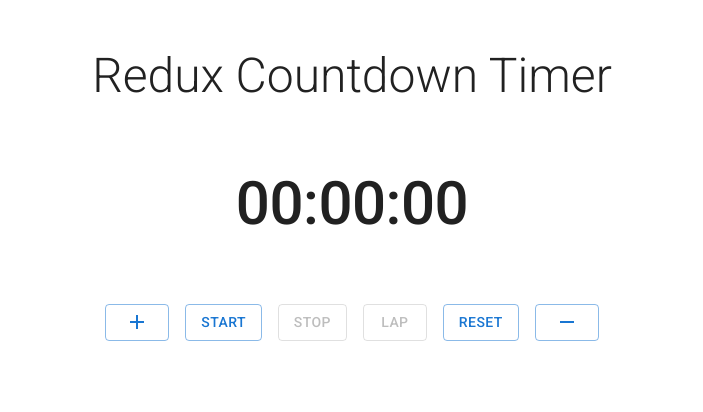
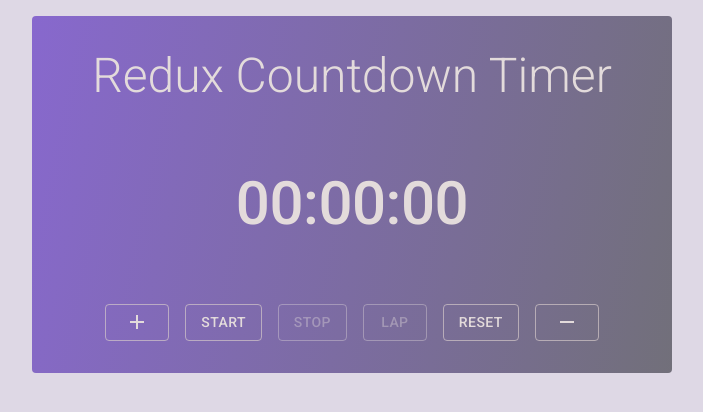
Before and after one commit to Adnan-Saleem-93/react-redux-app, a React (Create React App) app: page / in a window 1280 px wide. Shown: the top 412 px of the page, without its empty margins (288-991 px from the left). Built offline with nearby package versions, Linux system fonts and the light colour scheme.

Commit message:
clear laps dispatch actiona added. UI changes

```diff
--- a/src/App.css
+++ b/src/App.css
@@ -1,3 +1,27 @@
 .MuiBox-root > * {
   margin: 2rem 0 !important;
 }
+.app {
+  margin: 1rem auto !important;
+  width: 50%;
+  border-radius: 6px;
+  background: linear-gradient(102deg, #8160cbf2, #322f3eb0);
+  padding: 0 !important;
+}
+.app * {
+  color: #e3dbdb !important;
+}
+.MuiButton-root {
+  border-color: rgba(214, 202, 202, 0.678) !important;
+}
+.MuiButton-root:hover {
+  background: linear-gradient(102deg, #594486f2, #322f3eb0) !important;
+}
+.MuiButton-root:disabled {
+  color: #e3dbdb63 !important;
+  border-color: #e3dbdb63 !important;
+}
+
+body {
+  background-color: #bfb3cd80 !important;
+}
--- a/src/App.js
+++ b/src/App.js
@@ -23,6 +23,7 @@ function App() {
           bgcolor: 'background.paper',
           borderRadius: 1
         }}
+        className="app"
       >
         <Heading />
         <Stopwatch />
--- a/src/components/Laps.jsx
+++ b/src/components/Laps.jsx
@@ -1,8 +1,10 @@
 import React from 'react'
-import {Stack, Box} from '@mui/material'
-import {useSelector} from 'react-redux'
+import {Stack, Box, Button} from '@mui/material'
+import {clearLaps} from '../store/stopwatchSlice'
+import {useSelector, useDispatch} from 'react-redux'
 
 function Laps() {
+  const dispatch = useDispatch()
   const {laps} = useSelector((state) => state.stopwatch)
 
   return (
@@ -11,7 +13,17 @@ function Laps() {
         sx={{width: '30%'}}
         spacing={2}
         style={{display: `${laps.length > 0 ? 'block' : 'none'}`}}
+        className="laps"
       >
+        {laps.length > 0 && (
+          <Button
+            variant="outlined"
+            style={{width: '100%', color: 'white'}}
+            onClick={() => dispatch(clearLaps())}
+          >
+            Clear Laps
+          </Button>
+        )}
         {laps.map((item, index) => {
           return (
             <Box
@@ -19,7 +31,8 @@ function Laps() {
                 textAlign: 'center',
                 backgroundColor: '#add8e69e',
                 padding: '4px',
-                borderRadius: '4px'
+                borderRadius: '4px',
+                color: 'black !important'
               }}
               key={index}
             >
--- a/src/store/stopwatchSlice.js
+++ b/src/store/stopwatchSlice.js
@@ -71,6 +71,7 @@ export const stopWatchSlice = createSlice({
     reset: (state) => {
       state.timer.hours = state.timer.minutes = state.timer.seconds = 0
       state.isTimerStarted = false
+      state.laps = []
     },
     createLap: (state) => {
       let {hours, minutes, seconds} = state.timer
@@ -81,9 +82,12 @@ export const stopWatchSlice = createSlice({
       let formattedTime = `${formattedHours}:${formattedMinutes}:${formattedSeconds}`
 
       state.laps.push(formattedTime)
+    },
+    clearLaps: (state) => {
+      state.laps = []
     }
   }
 })
 
-export const {increase, decrease, start, stop, reset, createLap} = stopWatchSlice.actions
+export const {increase, decrease, start, stop, reset, createLap, clearLaps} = stopWatchSlice.actions
 export default stopWatchSlice.reducer
```
